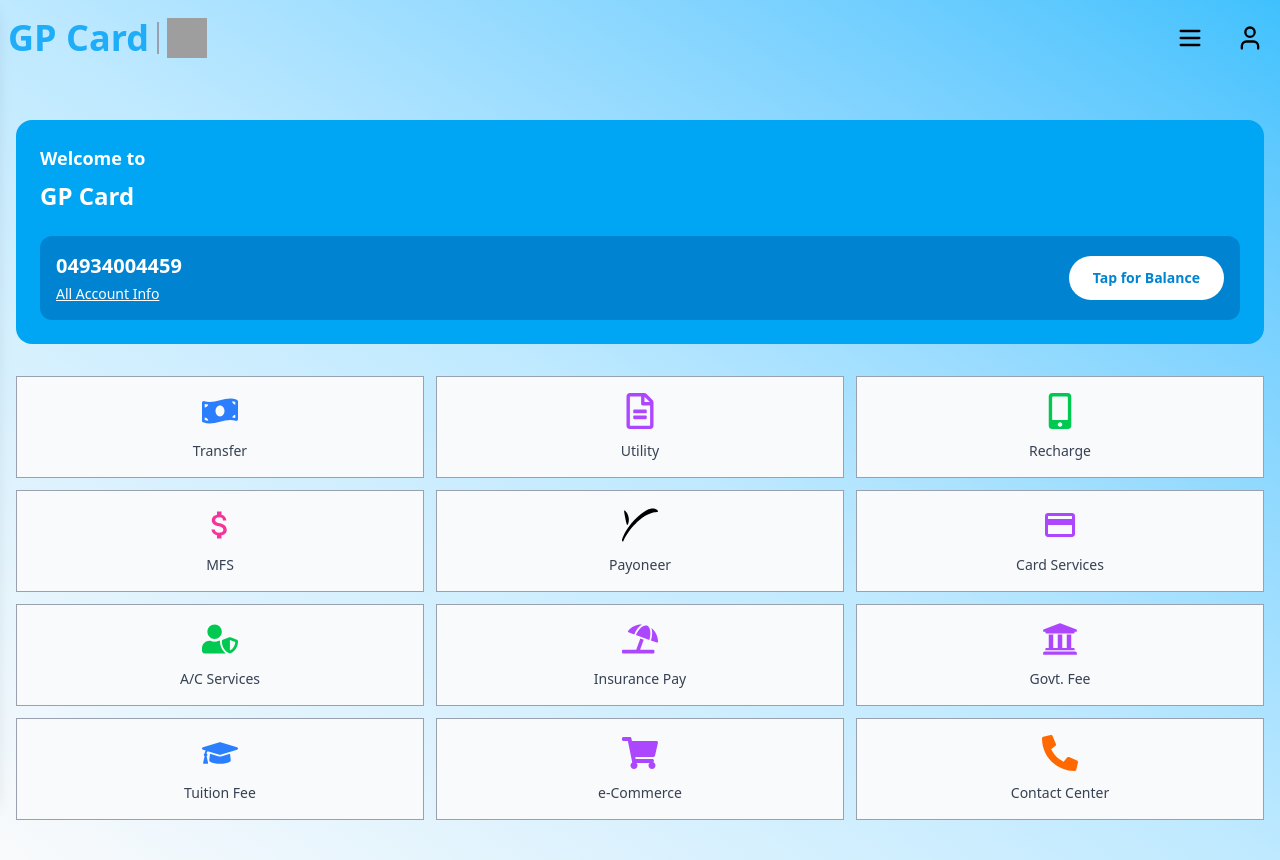
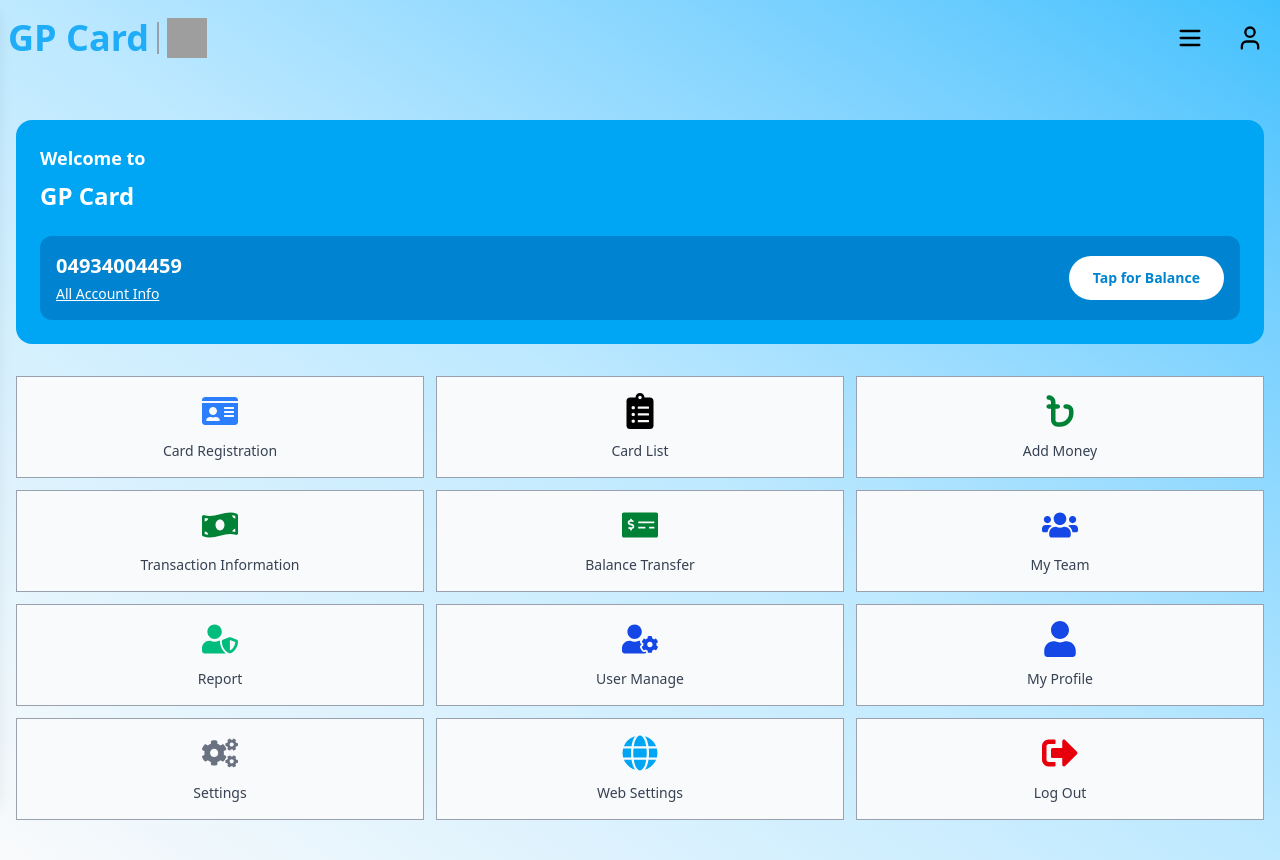
Before and after one commit to shahriaraf/GP-Card-System, a React (Vite) app: page /user-dashboard in a window 1280 px wide. Built offline with nearby package versions, Linux system fonts and the light colour scheme; grey boxes are pictures that could not be loaded.

Commit message:
added things

```diff
--- a/src/Component/Dashboard/UserDashboard.jsx
+++ b/src/Component/Dashboard/UserDashboard.jsx
@@ -1,21 +1,25 @@
-import { FaMoneyBillWave, FaMobileAlt, FaUniversity, FaRegFileAlt, FaShoppingCart, FaUserShield, FaUmbrellaBeach, FaGraduationCap, FaPhoneAlt } from 'react-icons/fa';
-import { SiPayoneer } from 'react-icons/si';
-import { MdOutlineCreditCard, MdAttachMoney } from 'react-icons/md';
+import {
+    FaIdCard, FaClipboardList, FaMoneyBillWave, FaUsers,
+    FaUserShield, FaUserCog, FaUser, FaCogs,
+    FaGlobe, FaSignOutAlt, FaMoneyCheckAlt
+  } from 'react-icons/fa';
+  import { FaBangladeshiTakaSign } from "react-icons/fa6";
 
-const services = [
-  { icon: <FaMoneyBillWave className="text-blue-500 text-4xl" />, title: "Transfer" },
-  { icon: <FaRegFileAlt className="text-purple-500 text-4xl" />, title: "Utility" },
-  { icon: <FaMobileAlt className="text-green-500 text-4xl" />, title: "Recharge" },
-  { icon: <MdAttachMoney className="text-pink-500 text-4xl" />, title: "MFS" },
-  { icon: <SiPayoneer className="text-black text-4xl" />, title: "Payoneer" },
-  { icon: <MdOutlineCreditCard className="text-purple-500 text-4xl" />, title: "Card Services" },
-  { icon: <FaUserShield className="text-green-500 text-4xl" />, title: "A/C Services" },
-  { icon: <FaUmbrellaBeach className="text-purple-500 text-4xl" />, title: "Insurance Pay" },
-  { icon: <FaUniversity className="text-purple-500 text-4xl" />, title: "Govt. Fee" },
-  { icon: <FaGraduationCap className="text-blue-500 text-4xl" />, title: "Tuition Fee" },
-  { icon: <FaShoppingCart className="text-purple-500 text-4xl" />, title: "e-Commerce" },
-  { icon: <FaPhoneAlt className="text-orange-500 text-4xl" />, title: "Contact Center" },
-];
+  const services = [
+    { icon: <FaIdCard className="text-blue-500 text-4xl" />, title: "Card Registration" },
+    { icon: <FaClipboardList className="text-black text-4xl" />, title: "Card List" },
+    { icon: <FaBangladeshiTakaSign className="text-green-700 text-4xl" />, title: "Add Money" },
+    { icon: <FaMoneyBillWave className="text-green-700 text-4xl" />, title: "Transaction Information" },
+    { icon: <FaMoneyCheckAlt className="text-green-700 text-4xl" />, title: "Balance Transfer" },
+    { icon: <FaUsers className="text-blue-700 text-4xl" />, title: "My Team" },
+    { icon: <FaUserShield className="text-emerald-500 text-4xl" />, title: "Report" },
+    { icon: <FaUserCog className="text-blue-700 text-4xl" />, title: "User Manage" },
+    { icon: <FaUser className="text-blue-700 text-4xl" />, title: "My Profile" },
+    { icon: <FaCogs className="text-gray-500 text-4xl" />, title: "Settings" },
+    { icon: <FaGlobe className="text-sky-500 text-4xl" />, title: "Web Settings" },
+    { icon: <FaSignOutAlt className="text-red-600 text-4xl" />, title: "Log Out" },
+  ];
+
 
 const UserDashboard = () => {
   return (
```
